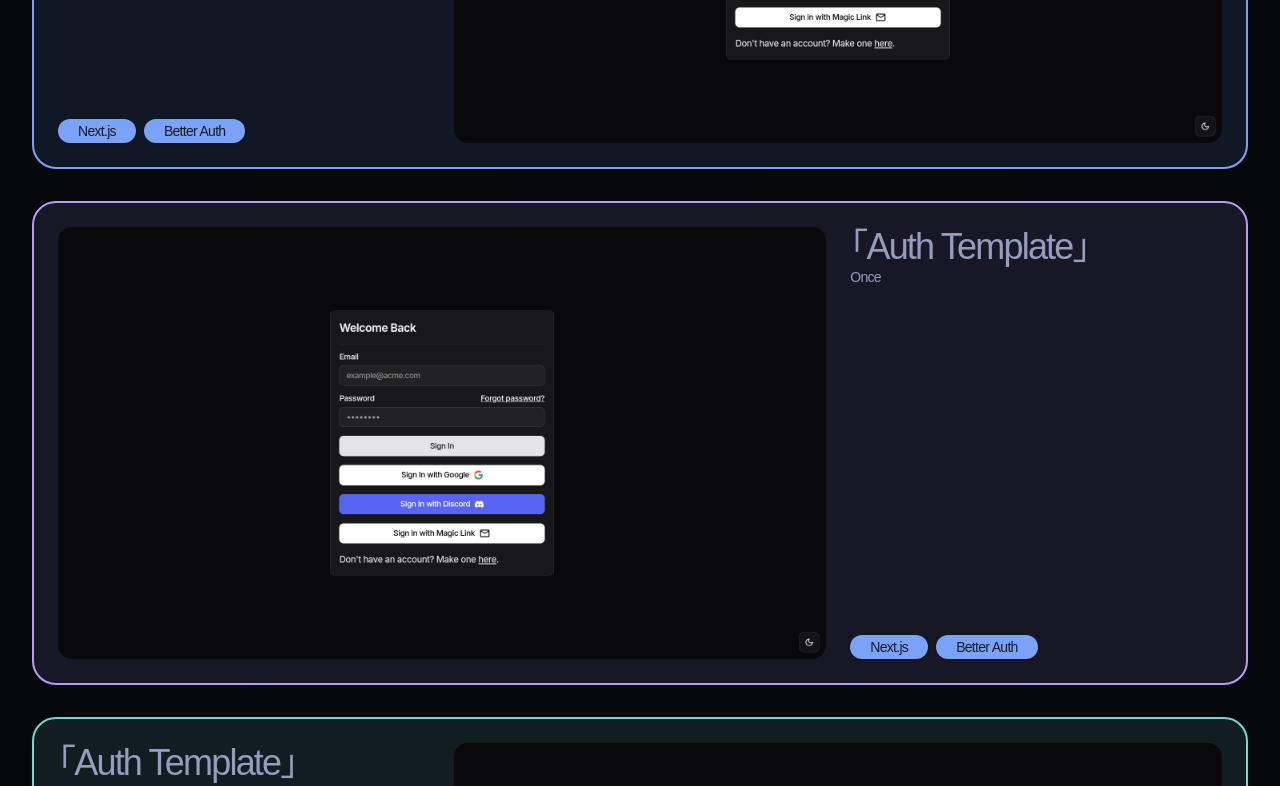
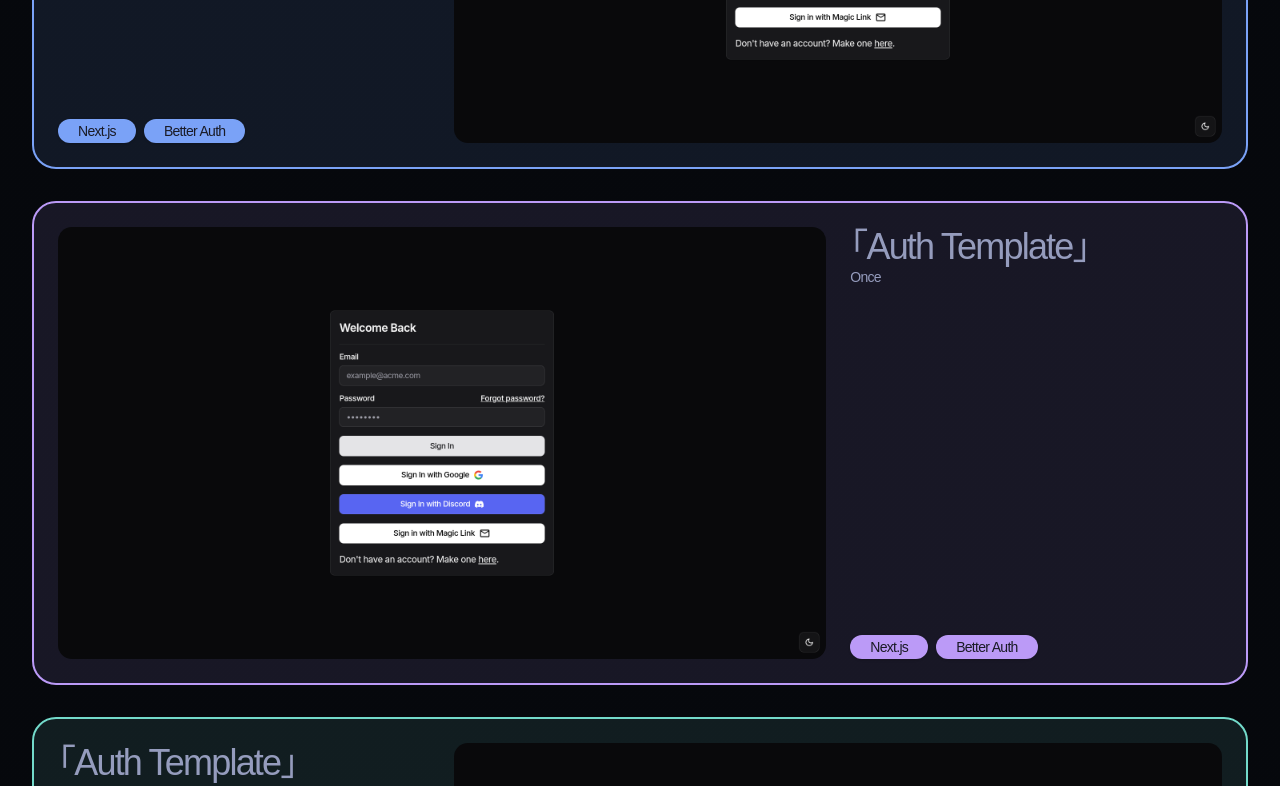
Before and after one commit to HiddenAbilitree/HiddenAbilitree, a Next.js app in the folder apps/nexus/: page / in a window 1280 px wide. Shown: the part 1291-2077 px from the top of the page. Built offline with nearby package versions, Linux system fonts and the light colour scheme; a web font is replaced by a local one.

Commit message:
fix: empty sections in the header from covering elements underneath it

```diff
--- a/apps/nexus/app/(landing)/page.tsx
+++ b/apps/nexus/app/(landing)/page.tsx
@@ -1,3 +1,4 @@
+import { AnimateText } from '@/components/appearing-text';
 import { JPQuote, ProjectCard, Section } from '@/components/landing';
 import { Separator } from '@/components/ui/separator';
 
@@ -45,9 +46,9 @@ const Projects = () => (
     <h1 className='text-tns-blue text-5xl'>
       <JPQuote>projects</JPQuote>
     </h1>
-    <div className='flex w-full max-w-[1600px] flex-col items-center justify-center gap-8 px-4 md:px-8'>
+    <div className='flex w-full flex-col items-center justify-center gap-8 px-4 md:px-8'>
       <ProjectCard
-        className='bg-tns-blue/10'
+        color='blue'
         title='Auth Template'
         href=''
         imgSrc='/nextjs-auth-template.png'
@@ -57,7 +58,7 @@ const Projects = () => (
         ]}
       />
       <ProjectCard
-        className='bg-tns-magenta/10 border-tns-magenta'
+        color='magenta'
         title='Auth Template'
         href=''
         imgSrc='/nextjs-auth-template.png'
@@ -68,7 +69,7 @@ const Projects = () => (
         ]}
       />
       <ProjectCard
-        className='bg-tns-green/10 border-tns-green'
+        color='green'
         title='Auth Template'
         href=''
         imgSrc='/nextjs-auth-template.png'
@@ -78,7 +79,28 @@ const Projects = () => (
         ]}
       />
       <ProjectCard
-        className='bg-tns-red/10 border-tns-red'
+        color='magenta'
+        title='Auth Template'
+        href=''
+        imgSrc='/nextjs-auth-template.png'
+        reverse
+        badges={[
+          { text: 'Next.js', href: '' },
+          { text: 'Better Auth', href: '' },
+        ]}
+      />
+      <ProjectCard
+        color='yellow'
+        title='Auth Template'
+        href=''
+        imgSrc='/nextjs-auth-template.png'
+        badges={[
+          { text: 'Next.js', href: '' },
+          { text: 'Better Auth', href: '' },
+        ]}
+      />
+      <ProjectCard
+        color='cyan'
         title='Auth Template'
         href=''
         imgSrc='/nextjs-auth-template.png'
--- a/apps/nexus/app/globals.css
+++ b/apps/nexus/app/globals.css
@@ -67,6 +67,7 @@
   --color-tns-blue: var(--tns-blue);
   --color-tns-magenta: var(--tns-magenta);
   --color-tns-black: var(--tns-black);
+  --color-tns-cyan: var(--tns-cyan);
   --color-tns-black-hover: var(--tns-black-hover);
 }
 
--- a/apps/nexus/components/header.tsx
+++ b/apps/nexus/components/header.tsx
@@ -3,7 +3,7 @@ import Link from 'next/link';
 import { ComponentProps, ReactNode } from 'react';
 
 export const Header = () => (
-  <header className='fixed left-0 right-0 top-0 z-50 flex items-center justify-between gap-8 p-4 sm:p-8'>
+  <header className='fixed left-0 right-0 top-0 z-40 flex items-center justify-between gap-8 p-4 sm:p-8 md:invisible'>
     <Bubble href='/'>
       ericzhang<span className='text-tns-blue'>.</span>dev
     </Bubble>
@@ -26,7 +26,7 @@ const Bubble = ({
   <Link
     href={href}
     {...props}
-    className='bg-tns-black hover:bg-tns-black-hover hover:text-tns-white z-50 flex h-10 items-center justify-center rounded-full border-2 px-4 text-center text-xl font-black shadow-sm transition-all duration-200 hover:translate-y-0.5 hover:shadow-lg'
+    className='hover:bg-tns-black-hover bg-tns-black hover:text-tns-white visible isolate z-50 flex h-10 items-center justify-center rounded-full border-2 px-4 text-center text-xl font-black shadow-sm transition-all duration-200 hover:translate-y-0.5 hover:shadow-lg'
   >
     {props.children}
   </Link>
--- a/apps/nexus/components/landing/project-card.tsx
+++ b/apps/nexus/components/landing/project-card.tsx
@@ -1,8 +1,8 @@
+import { JPQuote, ProjectData, Tag } from '@/components/landing';
+import clsx from 'clsx';
+import Image from 'next/image';
 import Link from 'next/link';
-import { JPQuote, ProjectData, Tag } from '@/components/landing';
-import Image from 'next/image';
 import { ComponentProps } from 'react';
-import clsx from 'clsx';
 
 export const ProjectCard = ({
   title,
@@ -10,25 +10,82 @@ export const ProjectCard = ({
   imgSrc,
   href,
   className,
+  color,
   reverse = false,
   ...props
-}: ProjectData & ComponentProps<'div'> & { reverse?: boolean }) => (
+}: ProjectData &
+  ComponentProps<'div'> & {
+    color: 'blue' | 'magenta' | 'green' | 'red' | 'yellow' | 'cyan';
+    reverse?: boolean;
+  }) => {
+  const getCardColorClass = () => {
+    switch (color) {
+      case 'blue': {
+        return 'bg-tns-blue/10 border-tns-blue';
+      }
+      case 'magenta': {
+        return 'bg-tns-magenta/10 border-tns-magenta';
+      }
+      case 'green': {
+        return 'bg-tns-green/10 border-tns-green';
+      }
+      case 'red': {
+        return 'bg-tns-red/10 border-tns-red';
+      }
+      case 'yellow': {
+        return 'bg-tns-yellow/10 border-tns-yellow';
+      }
+      case 'cyan': {
+        return 'bg-tns-cyan/10 border-tns-cyan';
+      }
+    }
+  };
+
+  const getTagColorClass = () => {
+    switch (color) {
+      case 'blue': {
+        return 'bg-tns-blue';
+      }
+      case 'magenta': {
+        return 'bg-tns-magenta';
+      }
+      case 'green': {
+        return 'bg-tns-green';
+      }
+      case 'red': {
+        return 'bg-tns-red';
+      }
+      case 'yellow': {
+        return 'bg-tns-yellow';
+      }
+      case 'cyan': {
+        return 'bg-tns-cyan';
+      }
+    }
+  };
+
+  return (
     <div
       className={clsx(
         className,
+        getCardColorClass(),
         reverse && 'md:flex-row-reverse',
         'flex size-full max-w-[1600px] flex-col justify-start gap-6 rounded-xl border-2 p-2 sm:rounded-2xl sm:p-4 md:flex-row md:rounded-3xl md:p-6',
       )}
       {...props}
     >
       <div className='flex grow flex-col'>
-      <Link href={href} className='text-xl md:text-4xl'>
+        <Link href={href} className='text-xl hover:underline md:text-4xl'>
           <JPQuote>{title}</JPQuote>
         </Link>
         <p className='md:text-md text-sm'>Once</p>
         <div className='mt-auto flex flex-wrap gap-2'>
           {badges.map((data) => (
-          <Tag href={data.href} key={data.text}>
+            <Tag
+              href={data.href}
+              className={getTagColorClass()}
+              key={data.text}
+            >
               {data.text}
             </Tag>
           ))}
@@ -46,3 +103,4 @@ export const ProjectCard = ({
       </Link>
     </div>
   );
+};
--- a/apps/nexus/components/mobile-nav.tsx
+++ b/apps/nexus/components/mobile-nav.tsx
@@ -1,6 +1,5 @@
 'use client';
 
-import { Separator } from '@/components/ui/separator';
 import { useModal } from '@/hooks/use-modal';
 import { AnimatePresence, motion } from 'motion/react';
 import { ReactNode, useEffect, useState } from 'react';
@@ -35,6 +34,10 @@ export const MobileNav = ({
         className='bg-tns-black z-50 flex size-10 items-center justify-center rounded-full border-2 hover:cursor-pointer focus:ring sm:hidden'
       >
         <motion.span
+          initial={{
+            borderRadius: open ? '100%' : '25%',
+            borderColor: open ? 'var(--tns-red)' : 'var(--tns-green)',
+          }}
           animate={{
             borderRadius: open ? '100%' : '25%',
             borderColor: open ? 'var(--tns-red)' : 'var(--tns-green)',
--- a/apps/nexus/next.config.ts
+++ b/apps/nexus/next.config.ts
@@ -4,6 +4,7 @@ const nextConfig: NextConfig = {
   experimental: {
     nodeMiddleware: true,
   },
+  devIndicators: false,
 };
 
 export default nextConfig;
```
Also changed, not shown: 2 other files (tests, documents, lock files or other folders). Lines whose indentation alone changed are shown as unchanged.
